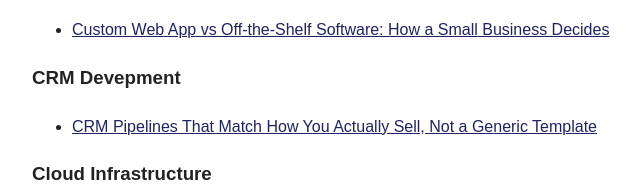
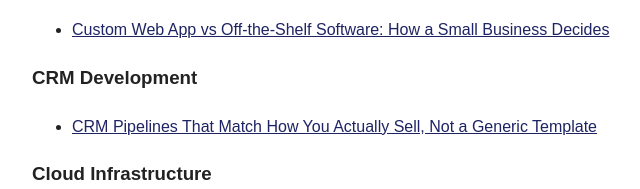
Before and after one commit to Codesoltech/Codesoltech.github.io, a plain HTML site: page index.html in a window 1280 px wide. Shown: the part 611-800 px from the top of the page, 228-868 px from the left. Drawn offline with Linux system fonts and the light colour scheme.

Commit message:
Update index.html

```diff
--- a/index.html
+++ b/index.html
@@ -28,7 +28,7 @@ a{color:#1E2363}
 <li><a href="custom-web-app-vs-off-the-shelf-software.html">Custom Web App vs Off-the-Shelf Software: How a Small Business Decides</a></li>
 </ul>
 
-<h3>CRM Devepment</h3>
+<h3>CRM Development</h3>
   <ul><li><a href="crm-pipelines-match-how-you-actually-sell.html">CRM Pipelines That Match How You Actually Sell, Not a Generic Template</a></li></ul>
 <h3>Cloud Infrastructure</h3>
 <h3>Ecommerce</h3>
```
